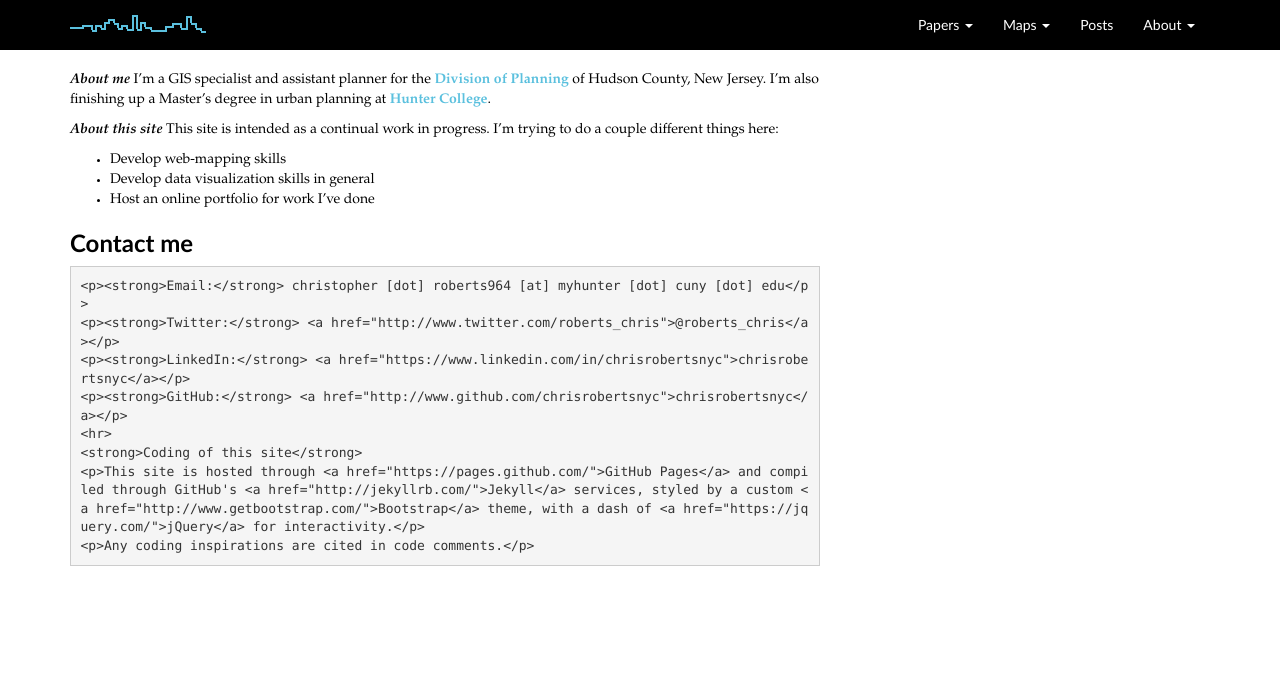
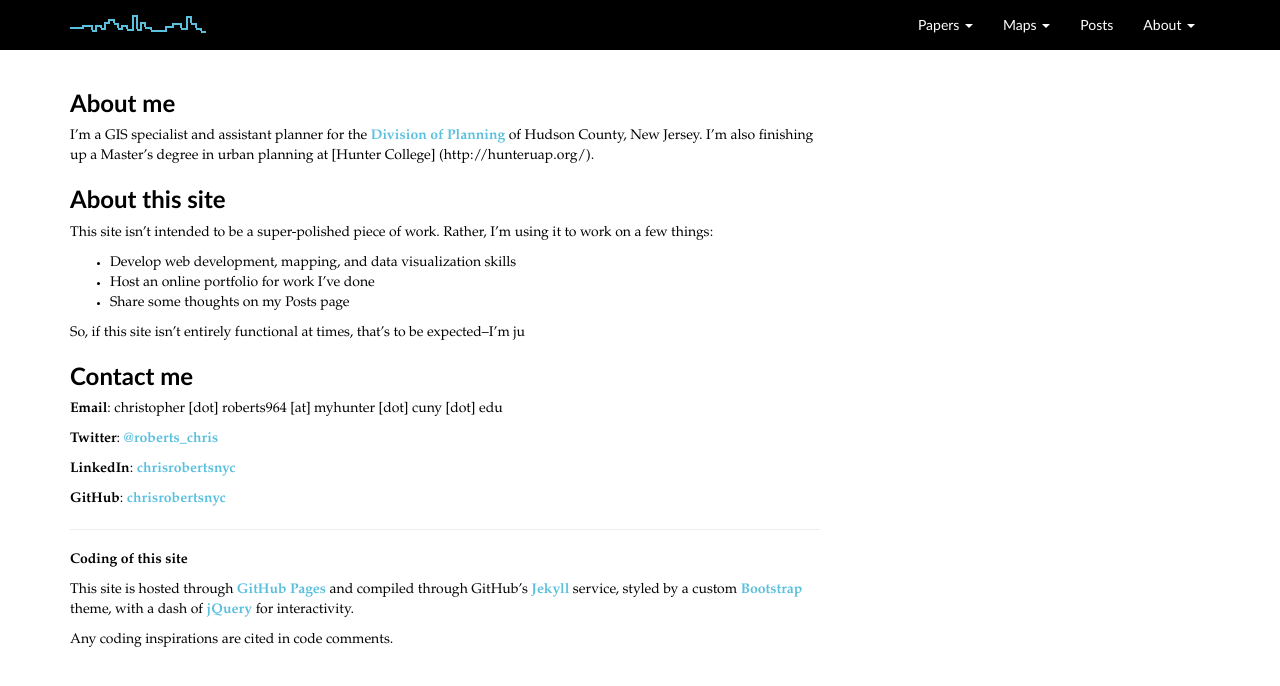
Before and after one commit to chrisrobertsnyc/chrisrobertsnyc.github.io, a Jekyll site: the page built from index.md, in a window 1280 px wide. Shown: the top 686 px of the page. Built offline with Jekyll 4.4.1, drawn with Linux system fonts in a browser that asks for light colours; nearby versions of some CDN libraries.

Commit message:
Updated index.md

```diff
--- a/index.md
+++ b/index.md
@@ -1,22 +1,33 @@
 ---
 layout: default
 title: home
+published: true
 ---
-***About me***
-I'm a GIS specialist and assistant planner for the <a href="http://www.hudsoncountynj.org/about-the-division-of-planning/">Division of Planning</a> of Hudson County, New Jersey. I'm also finishing up a Master's degree in urban planning at <a href="http://hunteruap.org/">Hunter College</a>.
 
-***About this site***
-This site is intended as a continual work in progress. I'm trying to do a couple different things here:
-- Develop web-mapping skills
-- Develop data visualization skills in general
+### About me
+I'm a GIS specialist and assistant planner for the [Division of Planning](http://www.hudsoncountynj.org/about-the-division-of-planning/) of Hudson County, New Jersey. I'm also finishing up a Master's degree in urban planning at [Hunter College] (http://hunteruap.org/).
+
+### About this site
+This site isn't intended to be a super-polished piece of work. Rather, I'm using it to work on a few things:
+- Develop web development, mapping, and data visualization skills
 - Host an online portfolio for work I've done
+- Share some thoughts on my Posts page
 
-<h3 id="contact">Contact me</h3>
-	<p><strong>Email:</strong> christopher [dot] roberts964 [at] myhunter [dot] cuny [dot] edu</p>
-	<p><strong>Twitter:</strong> <a href="http://www.twitter.com/roberts_chris">@roberts_chris</a></p>
-	<p><strong>LinkedIn:</strong> <a href="https://www.linkedin.com/in/chrisrobertsnyc">chrisrobertsnyc</a></p>
-	<p><strong>GitHub:</strong> <a href="http://www.github.com/chrisrobertsnyc">chrisrobertsnyc</a></p>
-	<hr>
-	<strong>Coding of this site</strong>
-	<p>This site is hosted through <a href="https://pages.github.com/">GitHub Pages</a> and compiled through GitHub's <a href="http://jekyllrb.com/">Jekyll</a> services, styled by a custom <a href="http://www.getbootstrap.com/">Bootstrap</a> theme, with a dash of <a href="https://jquery.com/">jQuery</a> for interactivity.</p>
-	<p>Any coding inspirations are cited in code comments.</p>
+So, if this site isn't entirely functional at times, that's to be expected--I'm ju
+
+### Contact me
+**Email**: christopher [dot] roberts964 [at] myhunter [dot] cuny [dot] edu
+
+**Twitter**: [@roberts_chris](http://www.twitter.com/roberts_chris)
+
+**LinkedIn**: [chrisrobertsnyc](https://www.linkedin.com/in/chrisrobertsnyc)
+
+**GitHub**: [chrisrobertsnyc](http://www.github.com/chrisrobertsnyc)
+
+---
+
+**Coding of this site**
+
+This site is hosted through [GitHub Pages](https://pages.github.com) and compiled through GitHub's [Jekyll](http://jekyllrb.com/) service, styled by a custom [Bootstrap](http://www.getbootstrap.com/) theme, with a dash of [jQuery](https://jquery.com/) for interactivity.
+
+Any coding inspirations are cited in code comments.
```
